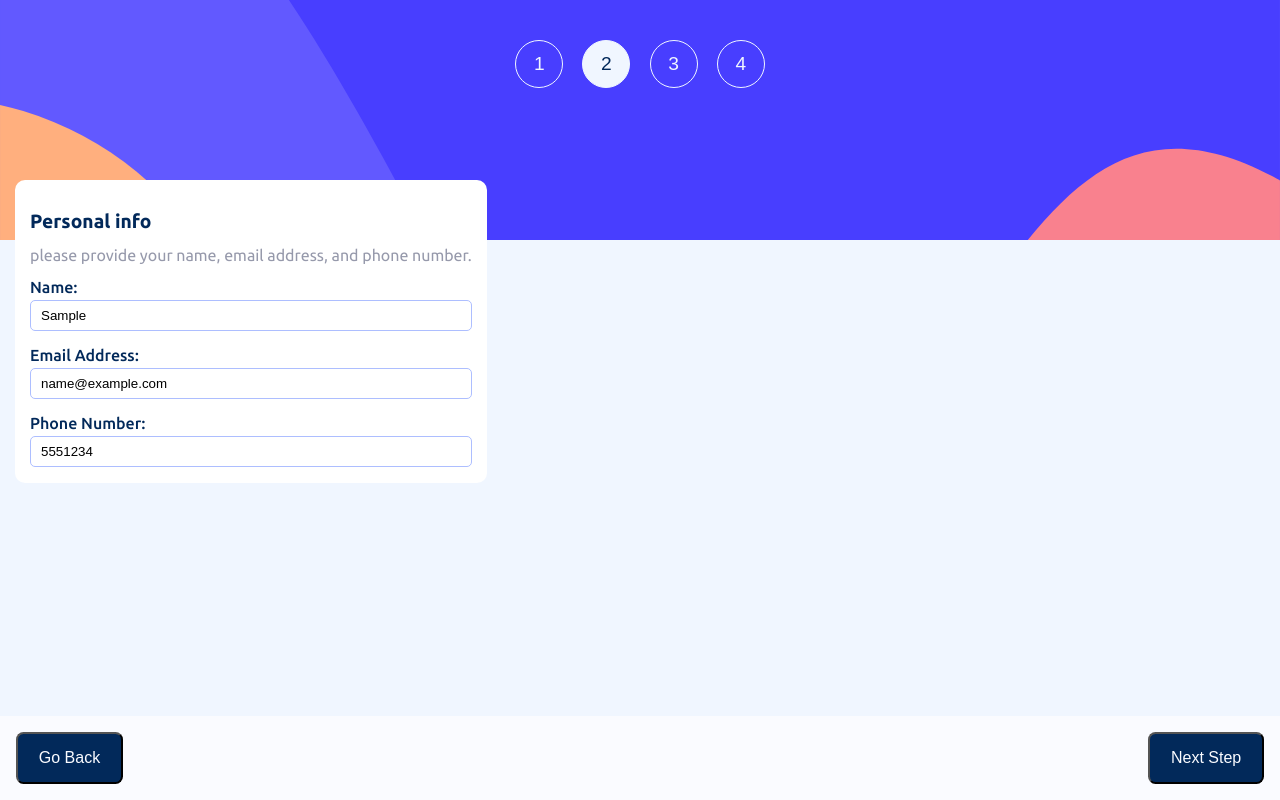
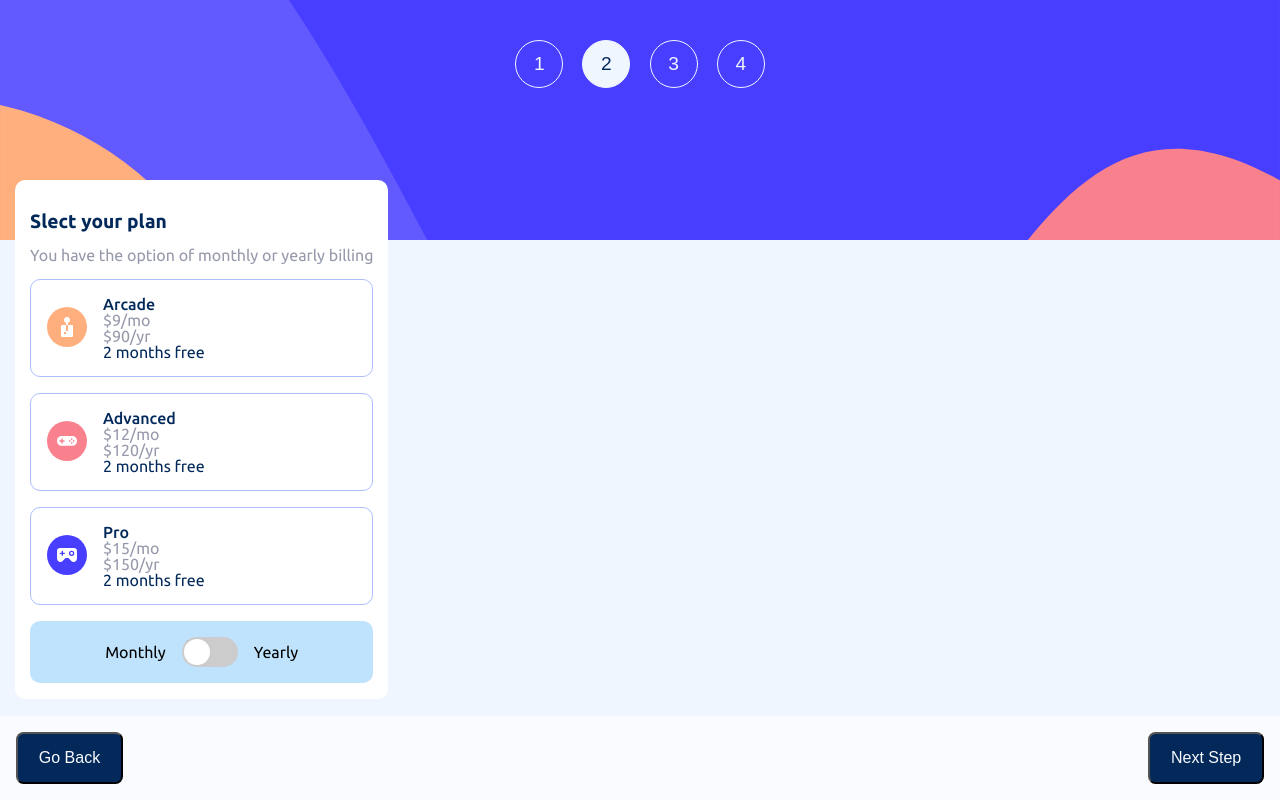
Before and after one commit to Jamieeee1/Multistep, a website built with Vite: page index.html in a window 1280 px wide. Both pictures are taken after typing "Sample", "name@example.com", "5551234" into the empty fields and a click on the button "Next Step". Built offline with nearby package versions, Linux system fonts and the light colour scheme.

Commit message:
correction?

```diff
--- a/index.html
+++ b/index.html
@@ -6,7 +6,7 @@
     <meta name="viewport" content="width=device-width, initial-scale=1.0" />
     <title>Multi-Step-Form</title>
     <link rel="stylesheet" href="/src/style.css">
-    <script src="/src/main.js" defer></script>
+    <script src="/main.js" defer></script>
   </head>
   <body>
     <div class="body">
@@ -56,7 +56,7 @@
 
         <form action="">
           <div class="steps">
-            <div class="step-1 step">
+            <div class="step-1 step active">
               <h1>Personal info</h1>
               <p>
                 please provide your name, email address, and phone number.
@@ -81,38 +81,46 @@
               <h1>Slect your plan</h1>
               <p>You have the option of monthly or yearly billing</p>
 
-              <div>
-                <span><img src="/src/images/icon-arcade.svg" alt="" sizes="" srcset=""></span>
-                <div>
-                  <h2>Arcade</h2>
-                  <span>$9/mo</span>
-                  <span class="yearly">$90/yr</span>
-                  <span class="yearly">2 months free</span>
+              <div class="divPackage">
+                <div class="packages">
+                  <span><img src="/src/images/icon-arcade.svg" alt="" sizes="" srcset=""></span>
+                  <div class="packagePrice">
+                    <h2>Arcade</h2>
+                    <span class="monthly">$9/mo</span>
+                    <span class="yearly">$90/yr</span>
+                    <span class="yearly free">2 months free</span>
+                  </div>
                 </div>
-                <span><img src="/src/images/icon-advanced.svg" alt="" sizes="" srcset=""></span>
-                <div>
-                  <h2>Advanced</h2>
-                  <span>$12/mo</span>
-                  <span class="yearly">$120/yr</span>
-                  <span class="yearly">2 months free</span>
+
+                <div class="packages">
+                  <span><img src="/src/images/icon-advanced.svg" alt="" sizes="" srcset=""></span>
+                  <div class="packagePrice">
+                    <h2>Advanced</h2>
+                    <span class="monthly">$12/mo</span>
+                    <span class="yearly">$120/yr</span>
+                    <span class="yearly free">2 months free</span>
+                  </div>
                 </div>
-                <span><img src="/src/images/icon-pro.svg" alt="" sizes="" srcset=""></span>
-                <div>
-                  <h2>Pro</h2>
-                  <span>$15/mo</span>
-                  <span class="yearly">$150/yr</span>
-                  <span class="yearly">2 months free</span>
+
+                <div class="packages">
+                  <span><img src="/src/images/icon-pro.svg" alt="" sizes="" srcset=""></span>
+                  <div class="packagePrice">
+                    <h2>Pro</h2>
+                    <span class="monthly">$15/mo</span>
+                    <span class="yearly">$150/yr</span>
+                    <span class="yearly free">2 months free</span>
+                  </div>
                 </div>
               </div>
 
-              <span>Monthly</span>
               <div class="toggle">
+                <span>Monthly</span>
                 <label class="switch">
                   <input type="checkbox">
                   <span class="slider round"></span>
                 </label>
+                <span>Yearly</span>
               </div>
-              <span>Yearly</span>
 
             </div>
 
--- a/src/main.js
+++ b/main.js
@@ -1,8 +1,8 @@
 const nextBtn = document.querySelector('#nextBtn');
 const prevBtn = document.querySelector('#prevBtn');
 const navNums = document.querySelectorAll('.navButton')
+const steps = document.querySelectorAll('.step')
 
-const steps = document.querySelectorAll('.steps')
 let currentPage = 1;
 
 
@@ -10,7 +10,12 @@ const movefocus = () => {
     navNums.forEach((e)=> {
         e.classList.remove("active");
     })
+    steps.forEach((e)=> {
+        e.classList.remove("active");
+    })
+
     navNums[currentPage-1].classList.add("active");
+    steps[currentPage-1].classList.add("active");
 }
 
 nextBtn.addEventListener('click', (e) => {
--- a/src/style.css
+++ b/src/style.css
@@ -154,7 +154,12 @@ form {
   justify-items: center;
 }
 
+.steps .active {
+  display: flex;
+}
+
 .step {
+  display: none;
   position: relative;
   top: -60px;
   width:auto;
@@ -179,8 +184,8 @@ form {
 }
 
 /* step 1 specific */
-.step-1 {
-  display: flex;
+.step-1, .step-2 {
+  /* display: flex; */
   flex-direction: column;
   gap: 1rem;
   padding-bottom: 1rem;
@@ -204,8 +209,38 @@ form {
   border-radius: 5px;
 }
 
-.step-2,.step-3,.step-4 {
-  display: none;
+/* step2 */
+.step-2 .divPackage {
+  display: flex;
+  flex-direction: column;
+  gap: 1rem;
+}
+
+.step-2 .divPackage .packages {
+  border: 1px solid var(--Pastel-blue);
+  padding: 1rem;
+  border-radius: 10px;
+  display: flex;
+  align-items: center;
+  gap: 1em;
+}
+
+.step-2 .divPackage .packages .packagePrice {
+  display: flex;
+  flex-direction: column;
+
+  h2 {
+    font-weight: 500;
+    color: var(--Marine-blue);
+  }
+
+  span {
+    color: var(--Cool-gray);
+  }
+
+  span.free {
+    color: var(--Marine-blue);
+  }
 }
 
 /* footer/controls  */
@@ -234,13 +269,26 @@ footer div button {
   font-size: 1rem;
 }
 
+/* toggle div  */
+
+.toggle {
+  display: flex;
+  align-items: center;
+  justify-content: center;
+  gap: 1em;
+  background-color: var(--Light-blue);
+  padding: 1rem;
+  border-radius: 10px;
+}
+
+
 /* For swtich  */
 
 .switch {
   position: relative;
   display: inline-block;
-  width: 60px;
-  height: 34px;
+  width: 56px;
+  height: 30px;
 }
 
 .slider {
@@ -260,19 +308,19 @@ footer div button {
   content: "";
   height: 26px;
   width: 26px;
-  left: 4px;
-  bottom: 4px;
+  left: 2px;
+  bottom: 2px;
   background-color: white;
   -webkit-transition: .4s;
   transition: .4s;
 }
 
 input:checked + .slider {
-  background-color: #2196F3;
+  background-color: var(--Marine-blue);
 }
 
 input:focus + .slider {
-  box-shadow: 0 0 1px #2196F3;
+  /* box-shadow: 0 0 1px #2196F3; */
 }
 
 input:checked + .slider:before {
```
